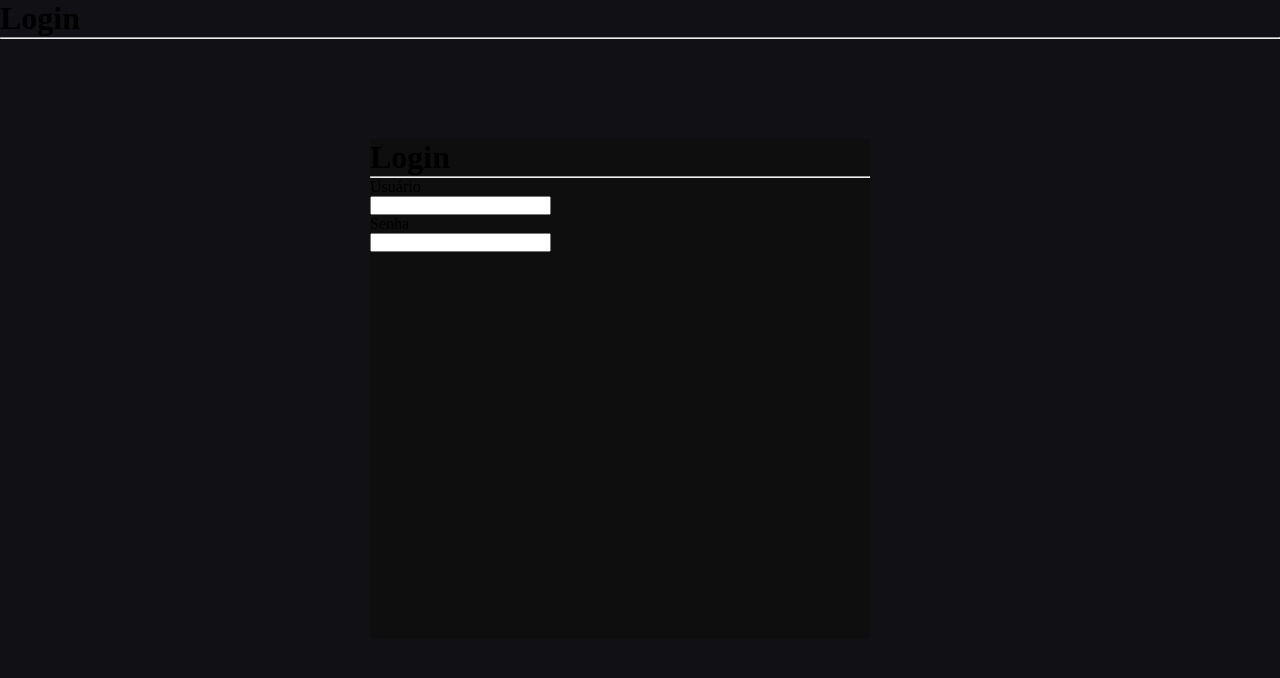
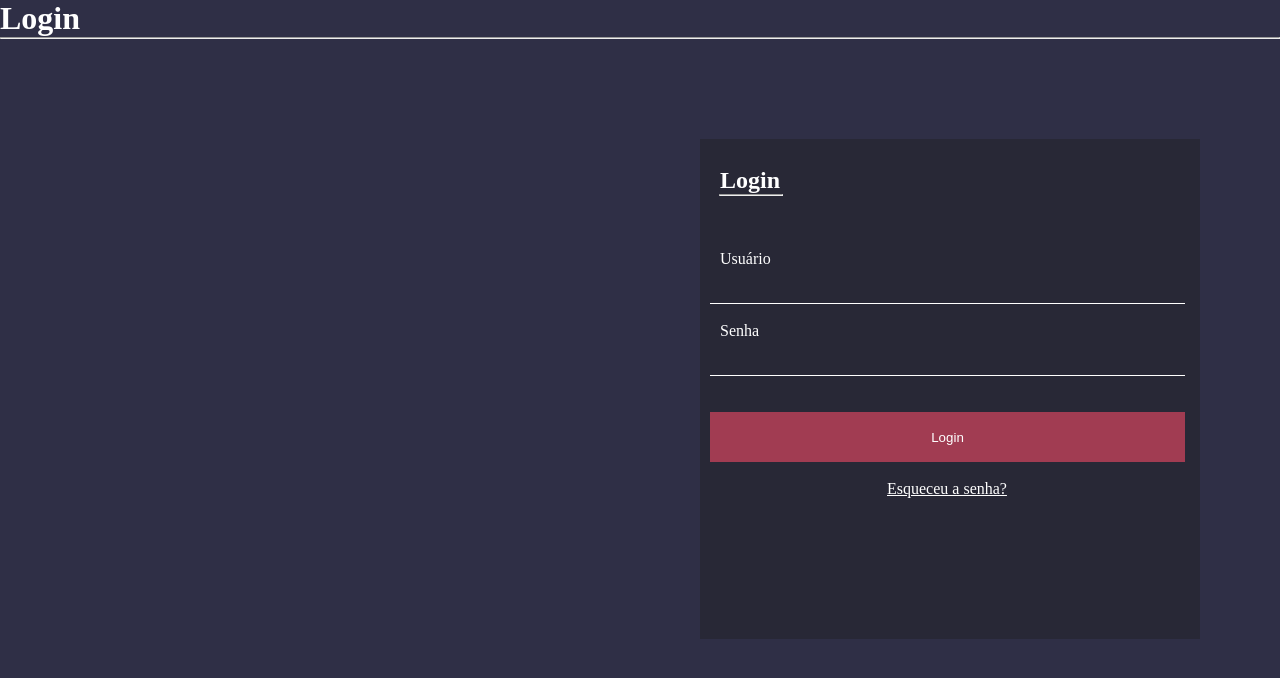
Before and after one commit to Rafadfonseca/form, a plain HTML site: page login.html in a window 1280 px wide. Drawn offline with Linux system fonts and the light colour scheme.

Commit message:
busca, login, cad
busca-incompleto
login-completo
cad-completo

```diff
--- a/busca.css
+++ b/busca.css
@@ -3,3 +3,20 @@
     padding: 0;
     box-sizing: 0;
 }
+
+input{
+    width: 200px;
+    height: 30px;
+    border-radius: 25px;
+    margin-left: 20px;
+    border:none;
+    box-shadow: 2.5px 3px 2.5px gray;
+}
+::placeholder{
+    color: rgb(197, 72, 99);
+}
+
+img{
+    width: 30px;
+    height: 30px;
+}
--- /dev/null
+++ b/cad-pessoa.css
@@ -0,0 +1,27 @@
+#cad{
+    background-color: cadetblue;
+    width: 300px;
+    height: 500px;
+    margin-left: 750px;
+    border-radius: 25px;
+    margin-top: 30px;
+}
+
+label, input, select{
+    margin-left: 60px;
+    text-align: center;
+    margin-top: 5px;
+}
+input, select{
+    background-color: cadetblue;
+    border: none;
+    border-bottom: 1px solid white;
+}
+#cadastrar{
+    width: 50%;
+    margin-left: 60px;
+    height: 20px;
+    background-color: white;
+    border: none;
+    border-radius: 25px;
+}
--- a/login.css
+++ b/login.css
@@ -4,14 +4,48 @@
     box-sizing: 0;
 }
 body{
-    background-color: rgb(16, 16, 21);
+    background-color: rgb(47, 47, 70);
 }
 #divlogin{
-    background-color: rgb(14, 14, 14);
+    background-color: rgb(40, 40, 54);
     display: block;
     height: 500px;
     width: 500px;
-    margin-left: 370px;
+    margin-left: 700px;
     margin-top: 100px;
+}
+
+h1, h2, label{
+    color: white;
+}
+h2, label{
+    margin-left: 20px;
+}
+h2{
+    margin-top: 10px;
+}
+#two{
+    width: 62px;
+    margin-left: 19px;
+}
+.info{
+    margin-left: 10px;
+    background-color: rgb(40, 40, 54);
+    border: none;
+    border-bottom: 1px solid white;
+    width: 95%;
 
 }
+#botao{
+    width: 95%;
+    margin-left: 10px;
+    margin-right: 10px;
+    height: 50px;
+    background-color: rgb(161, 60, 82);
+    border: none;
+    color: white;
+}
+li a{
+    color: white;
+    margin-left: 187px;
+}
--- a/login.html
+++ b/login.html
@@ -10,12 +10,16 @@
     <h1>Login</h1>
     <hr>
     <div id="divlogin">
-        <h1>Login</h1>
-        <hr>
-        <label for="usuario">Usuário</label><br>
-        <input type="text" id="usuario" name="usuario"><br>
-        <label for="senha">Senha</label><br>
-        <input type="text" id="senha" name="senha"><br>
+        <br><h2>Login</h2>
+        <hr id="two"><br><br><br>
+        <label for="usuario">Usuário</label><br><br>
+        <input type="text" class="info" name="usuario"><br><br>
+        <label for="senha">Senha</label><br><br>
+        <input type="text" class="info" name="senha"><br><br><br>
+        <input type="submit" id="botao" value="Login"><br>
+        <ul style="list-style: none;"><br>
+            <li><a href="esqsenha">Esqueceu a senha?</a></li>
+        </ul>
     </div>
 </body>
 </html>
```
Also changed, not shown: busca.html (+2 -0 lines), cad-pessoa.html (+15 -16 lines), busca-icon.webp (added).
